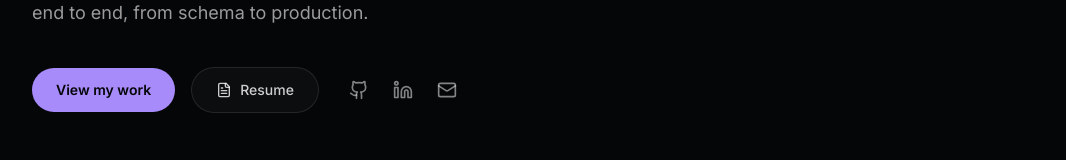
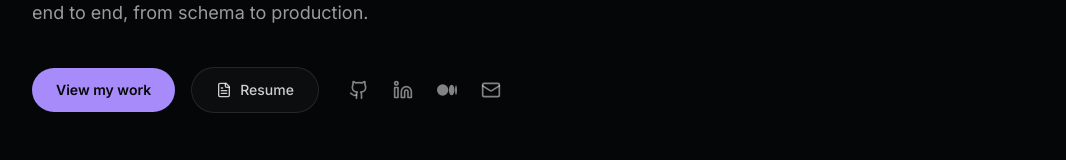
Before and after one commit to Favourite101/portfolio-v2, a Next.js app: page / in a window 1280 px wide. Shown: the part 533-693 px from the top of the page, without its empty margins (96-1162 px from the left). Built offline with nearby package versions, Linux system fonts and the light colour scheme.

Commit message:
Purple favicon; add Medium to social links in hero and contact

```diff
--- a/components/Contact.tsx
+++ b/components/Contact.tsx
@@ -1,4 +1,5 @@
 import { Github, Linkedin, Mail } from "lucide-react";
+import { Medium } from "./icons";
 import Reveal from "./Reveal";
 import { socials } from "@/lib/data";
 
@@ -28,6 +29,7 @@ export default function Contact() {
             {[
               { icon: Github, href: socials.github, label: "GitHub" },
               { icon: Linkedin, href: socials.linkedin, label: "LinkedIn" },
+              { icon: Medium, href: socials.medium, label: "Medium" },
               { icon: Mail, href: `mailto:${socials.email}`, label: "Email" },
             ].map(({ icon: Icon, href, label }) => (
               <a
--- a/components/Hero.tsx
+++ b/components/Hero.tsx
@@ -3,6 +3,7 @@
 import { useEffect, useState } from "react";
 import { motion } from "framer-motion";
 import { ArrowDown, FileText, Github, Linkedin, Mail } from "lucide-react";
+import { Medium } from "./icons";
 import { heroRoles as roles, profile, socials } from "@/lib/data";
 
 function useTypewriter(words: string[]) {
@@ -106,6 +107,7 @@ export default function Hero() {
             {[
               { icon: Github, href: socials.github, label: "GitHub" },
               { icon: Linkedin, href: socials.linkedin, label: "LinkedIn" },
+              { icon: Medium, href: socials.medium, label: "Medium" },
               { icon: Mail, href: `mailto:${socials.email}`, label: "Email" },
             ].map(({ icon: Icon, href, label }) => (
               <a
--- /dev/null
+++ b/components/icons.tsx
@@ -0,0 +1,21 @@
+type IconProps = {
+  size?: number;
+  className?: string;
+};
+
+// Medium isn't in lucide-react, so we provide a matching brand icon here.
+export function Medium({ size = 24, className }: IconProps) {
+  return (
+    <svg
+      role="img"
+      aria-hidden="true"
+      viewBox="0 0 24 24"
+      width={size}
+      height={size}
+      fill="currentColor"
+      className={className}
+    >
+      <path d="M13.54 12a6.8 6.8 0 0 1-6.77 6.82A6.8 6.8 0 0 1 0 12a6.8 6.8 0 0 1 6.77-6.82A6.8 6.8 0 0 1 13.54 12zm7.42 0c0 3.54-1.51 6.42-3.38 6.42s-3.39-2.88-3.39-6.42 1.52-6.42 3.39-6.42 3.38 2.88 3.38 6.42M24 12c0 3.17-.53 5.75-1.19 5.75s-1.19-2.58-1.19-5.75.53-5.75 1.19-5.75S24 8.83 24 12z" />
+    </svg>
+  );
+}
```
Also changed, not shown: app/icon.png.
